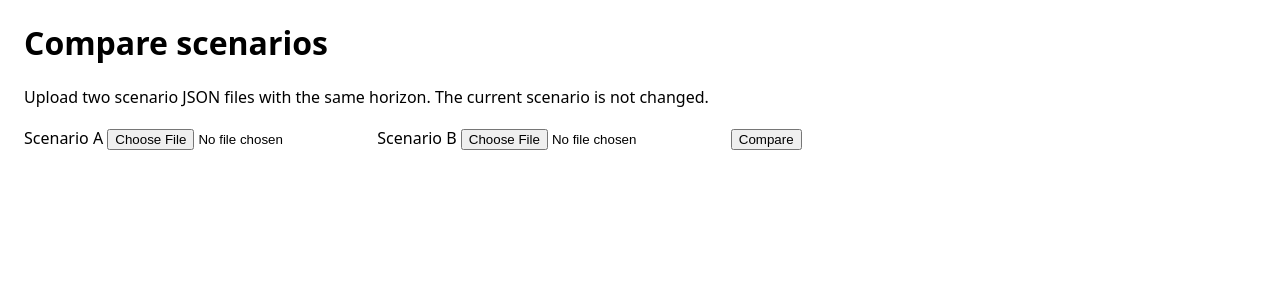
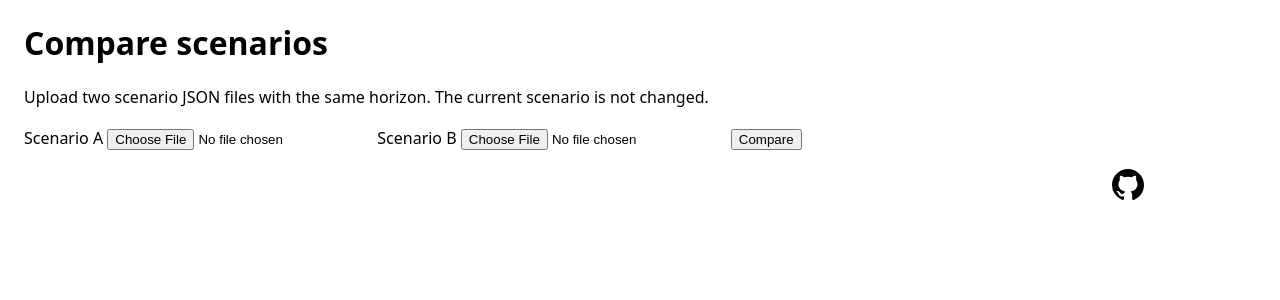
Before and after one commit to droopy4096/sloppy-wealth, a Flask app: page /compare in a window 1280 px wide. Shown: the part 55-355 px from the top of the page. Run offline with Flask 3, Linux system fonts and the light colour scheme; some libraries are stand-ins or nearby versions.

Commit message:
Add GitHub project link

```diff
--- a/webapp/web/templates/base.html
+++ b/webapp/web/templates/base.html
@@ -100,6 +100,7 @@
     button.delete:hover { background: #fadbd8; }
     .play { display: inline-block; font-size: 1.2rem; font-weight: bold; padding: .5rem 1rem;
             background: #2a6; color: #fff; text-decoration: none; border-radius: 4px; }
+    footer { text-align: right; margin-top: 1rem; }
   </style>
 </head>
 <body>
@@ -126,6 +127,7 @@
   {% block content %}{% endblock %}
   {% if scenario is defined and scenario %}<script type="application/json" id="scenario-state">{{ scenario|state_json }}</script>{% endif %}
   </main>
+  <footer><a href="https://github.com/droopy4096/sloppy-wealth" target="_blank" rel="noopener"><img width=32 height=32 src="{{ url_for('web.static', filename='github.svg') }}" alt="Source on GitHub"/></a></footer>
   <script src="{{ url_for('web.static', filename='web.js') }}"></script>
 </body>
 </html>
```
Also changed, not shown: webapp/web/static/github.svg (added).
